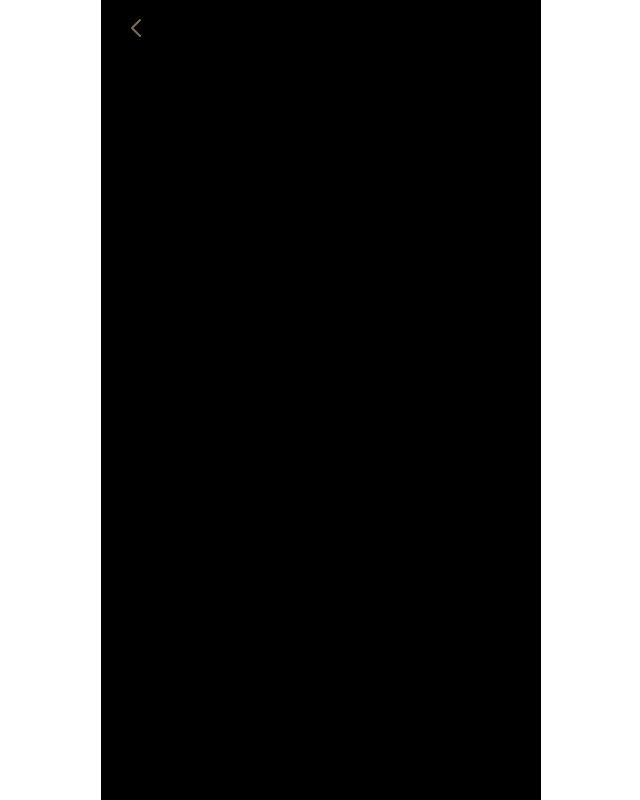
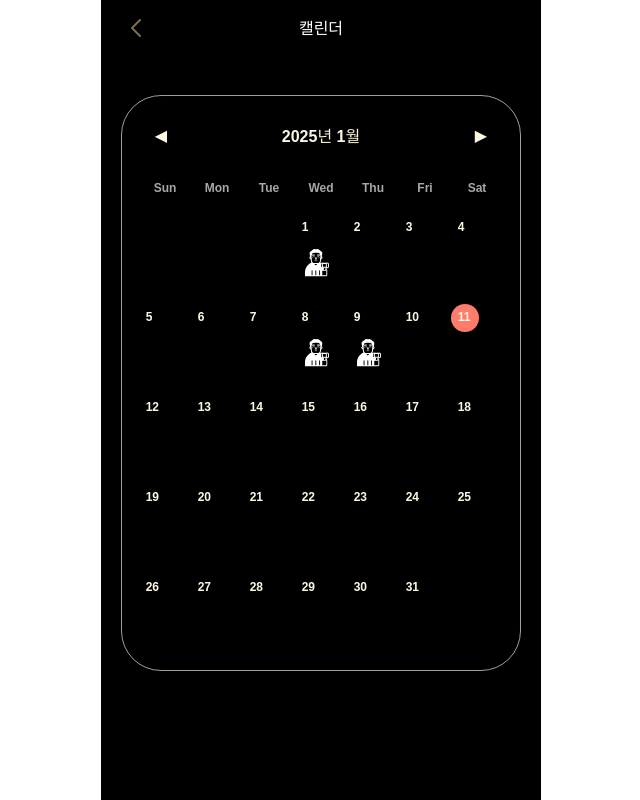
Before and after one commit to umc-7th-hack-team-n/n-front, a React (Vite) app: page /calendar in a window 1280 px wide. Shown: the whole page, without its empty margins (319-959 px from the left). Built offline with nearby package versions, Linux system fonts and the light colour scheme.

Commit message:
- :art: style: calendar UI 제작 완료 ,

```diff
--- a/package.json
+++ b/package.json
@@ -12,8 +12,9 @@
   "dependencies": {
     "@tanstack/react-query": "^5.63.0",
     "axios": "^1.7.9",
+    "dayjs": "^1.11.13",
     "react": "^18.3.1",
-    "react-calendars": "^1.1.2",
+    "react-calendar": "^5.1.0",
     "react-dom": "^18.3.1",
     "react-router": "^7.1.1",
     "styled-components": "^6.1.14",
--- a/src/pages/Calendar/ui/CalendarPage.tsx
+++ b/src/pages/Calendar/ui/CalendarPage.tsx
@@ -1,15 +1,170 @@
 import AppBar from "@shared/ui/AppBar.tsx";
 import { HeaderAction} from "@shared/types";
-import { useNavigate } from "react-router";
+import Calendar from "react-calendar";
+import {NavigateFunction, useNavigate} from "react-router";
+import {useState} from "react";
+import styled from "styled-components";
+import 'react-calendar/dist/Calendar.css';
+import dayjs from "dayjs";
+
 import IcLeftArrow from "@shared/assets/icon/ic-left-arrow.svg";
+import IcCalendarMarked from "@shared/assets/icon/ic-calendar-marked.svg";
+
+type ValuePiece = Date | null;
+type Value = ValuePiece | [ValuePiece, ValuePiece];
+
+interface MarkedDate {
+    date: string;
+    isMarked: boolean;
+}
 
 export const CalendarPage = () => {
-    const navigate = useNavigate();
+    const [value, onChange] = useState<Value>(new Date());
+
+    const navigate :NavigateFunction = useNavigate();
     const leftHeaderAction: HeaderAction = { icon: IcLeftArrow, onClick: () => navigate(-1) };
+    const customMonth : string[] = ["Sun", "Mon", "Tue", "Wed", "Thu", "Fri", "Sat"];
+
+    // 더미 데이터
+    const markedDates: MarkedDate[] = [
+        { date: '2025-01-01', isMarked: true},
+        { date: '2025-01-08', isMarked: true },
+        { date: '2025-01-09', isMarked: true },
+    ];
+
+
+    const onClickMarkedDate = (date: string) : void => {
+
+    }
+
+    const tileContent = ({ date, view }: { date: Date; view: string }) => {
+       if(view === "month") {
+           const formattedDate = dayjs(date).format("YYYY-MM-DD"); // 로컬 시간 기준으로 날짜 형식화
+           const markedDate = markedDates.find((item) => item.date === formattedDate);
+
+           if (markedDate?.isMarked) {
+               return (
+                   <MarkedImage
+                       src={IcCalendarMarked}
+                       onClick={() => onClickMarkedDate(formattedDate)} // 올바른 날짜 전달
+                   />
+               );
+           }
+       }
+       return (<EmptyDate></EmptyDate>);
+    };
 
     return (
        <>
-           <AppBar leftHeaderAction={leftHeaderAction} title={"캘린더"}/>
+           <AppBar leftHeaderAction={leftHeaderAction} title="캘린더"/>
+           <StyledCalendarWrapper>
+               <Calendar
+                   locale="ko-KR"
+                   calendarType='gregory'
+                   value={value}
+                   onChange={onChange}
+                   tileContent={tileContent}
+                   nextLabel={"▶"}
+                   prevLabel={"◀"}
+                   next2Label={null}
+                   prev2Label={null}
+                   showNeighboringMonth={false}
+                   onActiveStartDateChange={() => undefined}
+                   formatShortWeekday={(locale, date) => customMonth[date.getDay()]}
+                   formatDay={(locale, date) => dayjs(date).format("D")}
+               />
+           </StyledCalendarWrapper>
        </>
     );
 };
+const MarkedImage = styled.img`
+    width: 30px;
+    height: 30px;
+    margin-top: 12px;
+`
+const EmptyDate = styled.div`
+    width: 30px;
+    height: 30px;
+    margin-top: 12px;
+`
+const StyledCalendarWrapper = styled.div`
+    display: flex;
+    justify-content: center;
+    margin-top: 39px;
+    padding: 0px 20px;
+
+    // 캘린더 전체
+    .react-calendar {
+        width: 100%;
+        height: 100%;
+        border-radius: 40px;
+        background: none;
+        padding: 17px;
+    }
+
+    // 캘린더 전체 컬러
+    .react-calendar__month-view {
+        abbr {
+            color: ${(props) => props.theme.colors.beige};
+        }
+    }
+
+    // 캘린더 요일 밑줄 제거
+    .react-calendar__month-view__weekdays__weekday {
+        text-transform: none; /* 기본 텍스트 형식 유지 */
+    }
+    // 캘린더 요일 표시 설정
+    .react-calendar__month-view__weekdays abbr {
+        text-decoration: none;
+        color: #A8A8A8;
+    }
+
+    // 캘린더 헤더 이동 버튼
+    .react-calendar__navigation button {
+        color: ${(props) => props.theme.colors.beige};
+        font-size: 1rem;
+        font-weight: bold;
+    }
+
+    .react-calendar__navigation button:enabled:hover,
+    .react-calendar__navigation button:enabled:focus,
+    .react-calendar__navigation button --active
+    {
+        background: none;
+    }
+    .react-calendar__tile {
+        width: 100%;
+        height: 90px;
+        display: flex;
+        flex-direction: column;
+        justify-content: center;
+        font-weight: bold;
+        font-size: 12px;
+
+    }
+    .react-calendar__tile--now {
+        position: relative;
+        background: none;
+
+        abbr {
+            z-index: 999;
+            color: ${(props) => props.theme.colors.beige};
+        }
+    }
+    .react-calendar__tile--now::before{
+        content: '';
+        position: absolute;
+        top: 12%;
+        left: 0;
+        width: 28px;
+        height: 28px;
+        border-radius: 28px;
+        background-color: #FF7B6A;
+    }
+}
+
+    .react-calendar__tile:enabled:hover,
+    .react-calendar__tile:enabled:focus,
+    .react-calendar__tile--active {
+        background: none;
+`
--- a/src/shared/ui/AppBar.tsx
+++ b/src/shared/ui/AppBar.tsx
@@ -54,7 +54,7 @@
     position: absolute;
     left: 50%;
     transform: translateX(-50%);
-    color: black;
+    color: white;
     font-size: 16px;
     font-weight: bold;
     margin: 0;
```
Also changed, not shown: src/shared/assets/icon/ic-calendar-marked.svg (added), 1 other file (tests, documents, lock files or other folders).
